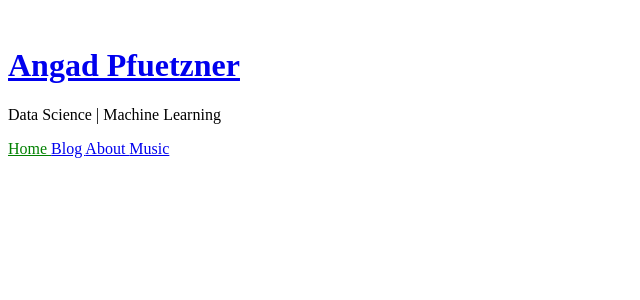
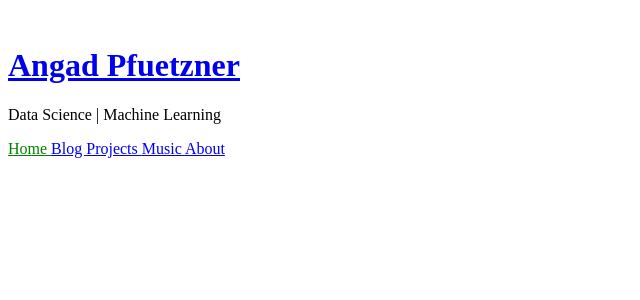
Before and after one commit to Angad99/Angad99.github.io, a Jekyll site: the page built from index.html, in a window 1280 px wide. Shown: the top 300 px of the page, without its empty margins (0-640 px from the left). Built offline with Jekyll 4.4.1, drawn with Linux system fonts in a browser that asks for light colours.

Commit message:
Added projects tab

```diff
--- a/_data/navigation.yml
+++ b/_data/navigation.yml
@@ -2,7 +2,9 @@
   link: /
 - name: Blog
   link: /blog/
+- name: Projects
+  link: /projects/
+- name: Music
+  link: /music/
 - name: About
   link: /about/
-- name: Music
-  link: /music/
```
Also changed, not shown: Projects.md (added, +7 -0 lines).
